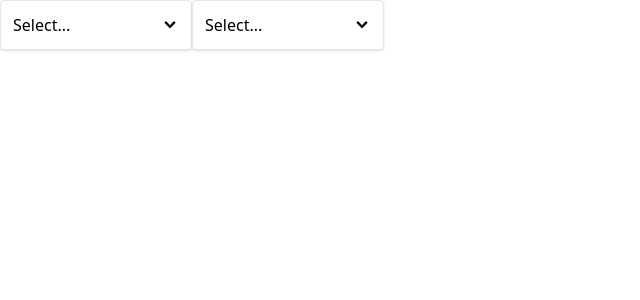
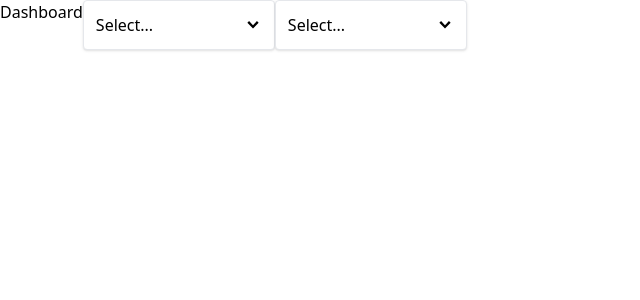
Before and after one commit to Janowoj/simple-components, a React (Create React App) app: page / in a window 1280 px wide. Shown: the top 300 px of the page, without its empty margins (0-640 px from the left). Built offline with nearby package versions, Linux system fonts and the light colour scheme.

Commit message:
about browser navigation, routing and loading requested HTML file

```diff
--- a/src/App.js
+++ b/src/App.js
@@ -15,6 +15,7 @@
         { label: 'Blue', value: 'blue' },
     ]
     return <div className='flex'>
+        <a href='/dashboard'>Dashboard</a>
         <Dropdown options={options} value={selection} onChange={handleSelect} />
         <Dropdown options={options} value={selection} onChange={handleSelect} />
     </div>
```
Also changed, not shown: 1 other file (tests, documents, lock files or other folders).
